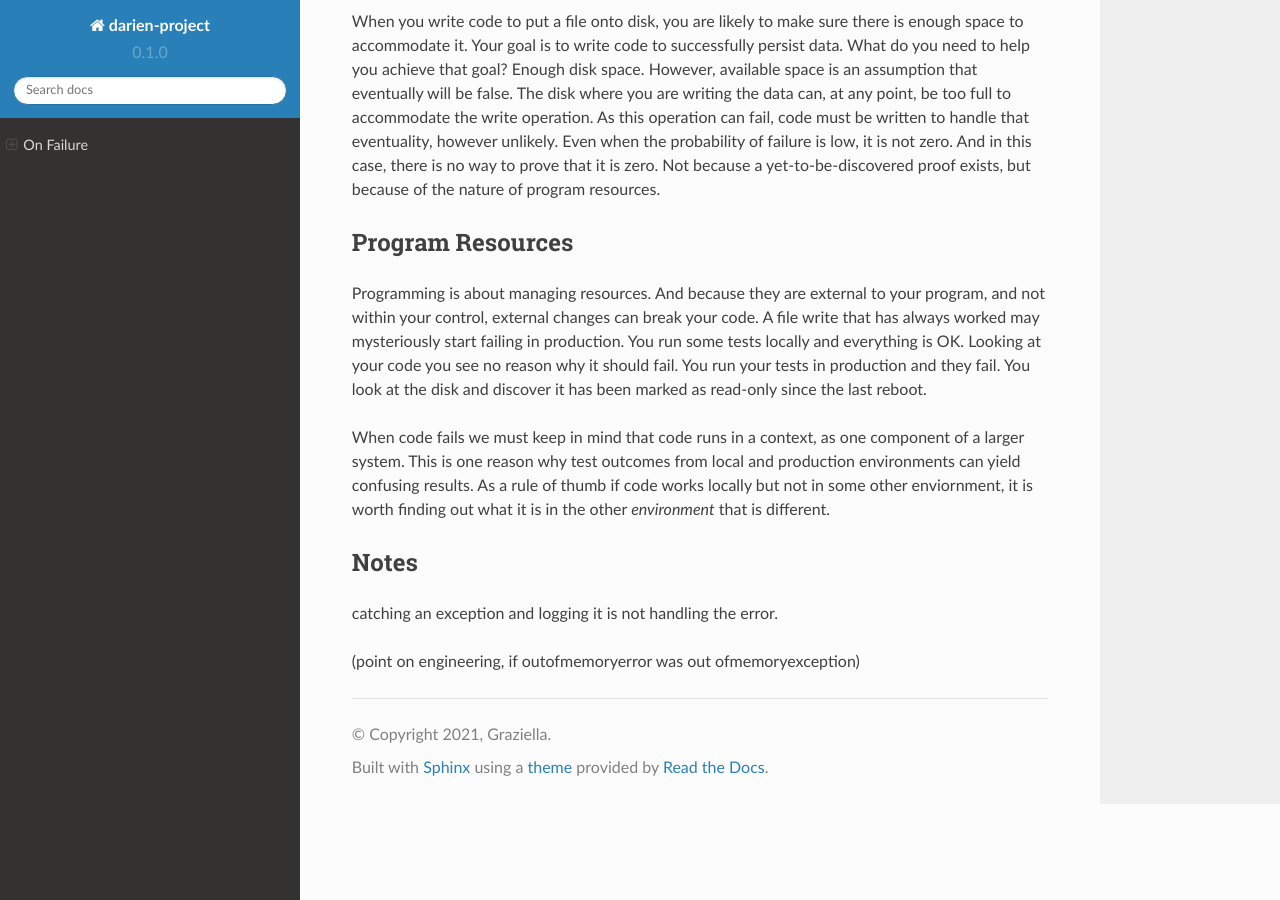
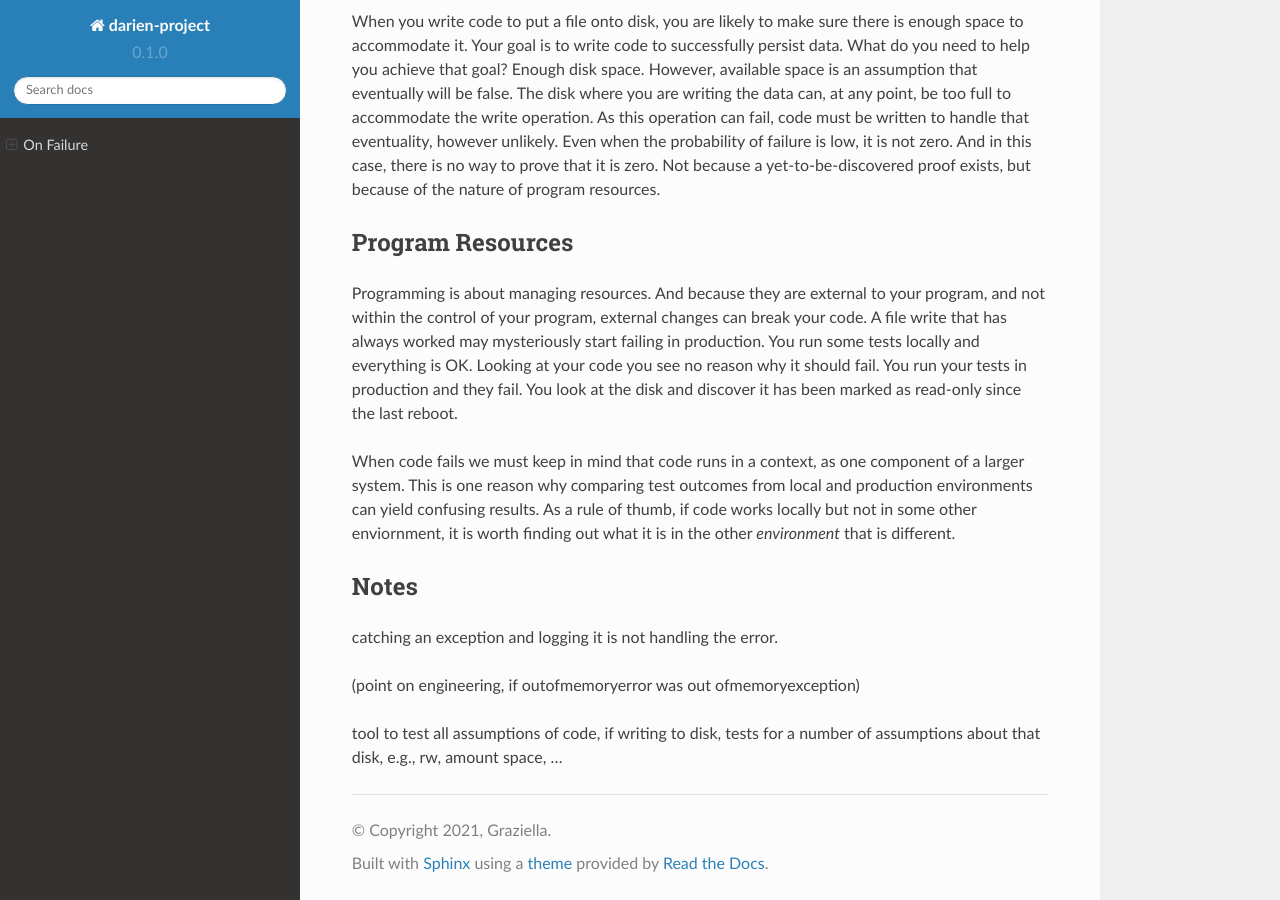
Before and after one commit to jh-evans/readthedocs, a Sphinx documentation site: the page built from docs/source/on_failure.rst, in a window 1280 px wide and 900 px high, scrolled down 582 px. Built offline with Sphinx 7.4.7 and the Read the Docs theme 2.0.0, drawn with Linux system fonts in a browser that asks for light colours.

Commit message:
Update on_failure.rst

```diff
--- a/docs/source/on_failure.rst
+++ b/docs/source/on_failure.rst
@@ -20,12 +20,12 @@ is no way to prove that it is zero. Not because a yet-to-be-discovered proof exi
 Program Resources
 -----------------
 
-Programming is about managing resources. And because they are external to your program, and not within your control, external changes can break your code. A file write that has always worked may mysteriously
-start failing in production. You run some tests locally and everything is OK. Looking at your code you see no reason why it should fail. You run your tests in production and they fail. You look at the
-disk and discover it has been marked as read-only since the last reboot.
+Programming is about managing resources. And because they are external to your program, and not within the control of your program, external changes can break your code. A file write that has always
+worked may mysteriously start failing in production. You run some tests locally and everything is OK. Looking at your code you see no reason why it should fail. You run your tests in production and they fail.
+You look at the disk and discover it has been marked as read-only since the last reboot.
 
-When code fails we must keep in mind that code runs in a context, as one component of a larger system. This is one reason why test outcomes from local and production environments can yield confusing results.
-As a rule of thumb if code works locally but not in some other enviornment, it is worth finding out what it is in the other *environment* that is different.
+When code fails we must keep in mind that code runs in a context, as one component of a larger system. This is one reason why comparing test outcomes from local and production environments can yield confusing
+results. As a rule of thumb, if code works locally but not in some other enviornment, it is worth finding out what it is in the other *environment* that is different.
 
 Notes
 -----
@@ -33,3 +33,5 @@ Notes
 catching an exception and logging it is not handling the error.
 
 (point on engineering, if outofmemoryerror was out ofmemoryexception)
+
+tool to test all assumptions of code, if writing to disk, tests for a number of assumptions about that disk, e.g., rw, amount space, ...
```
